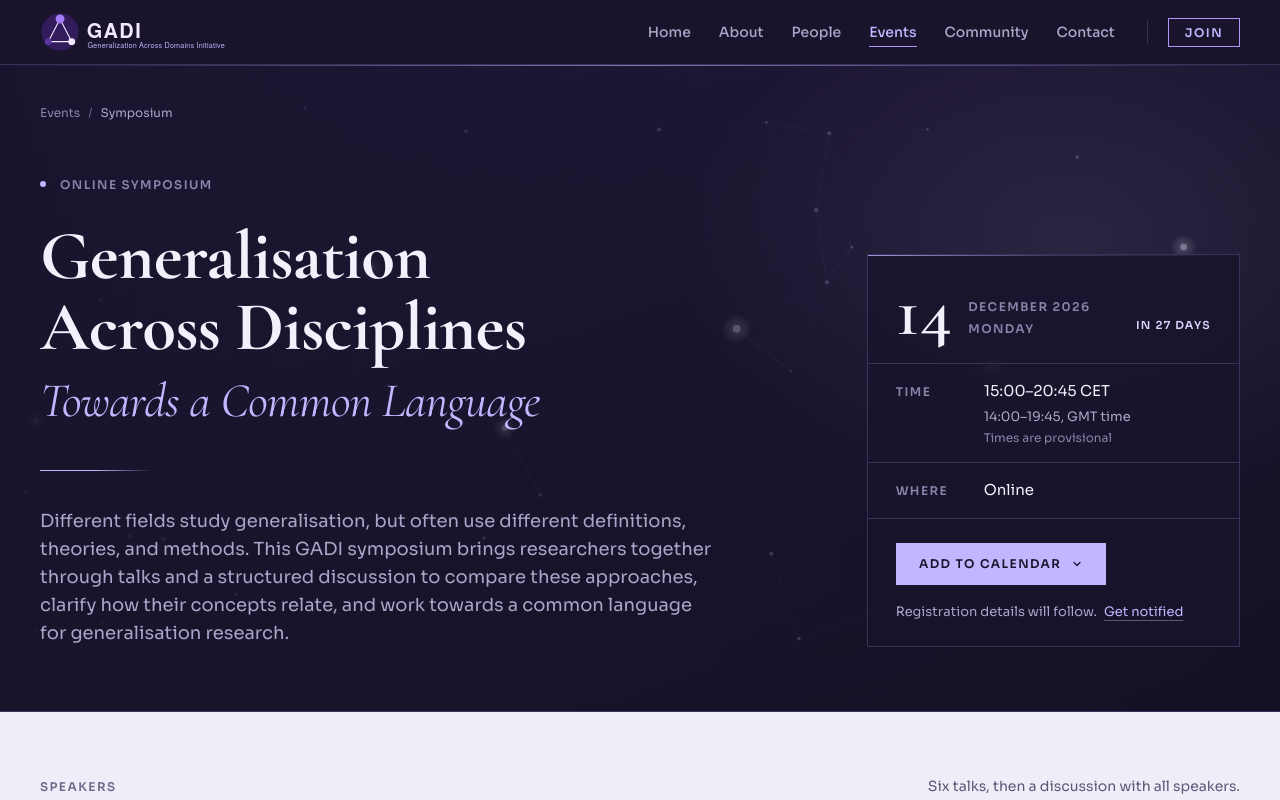
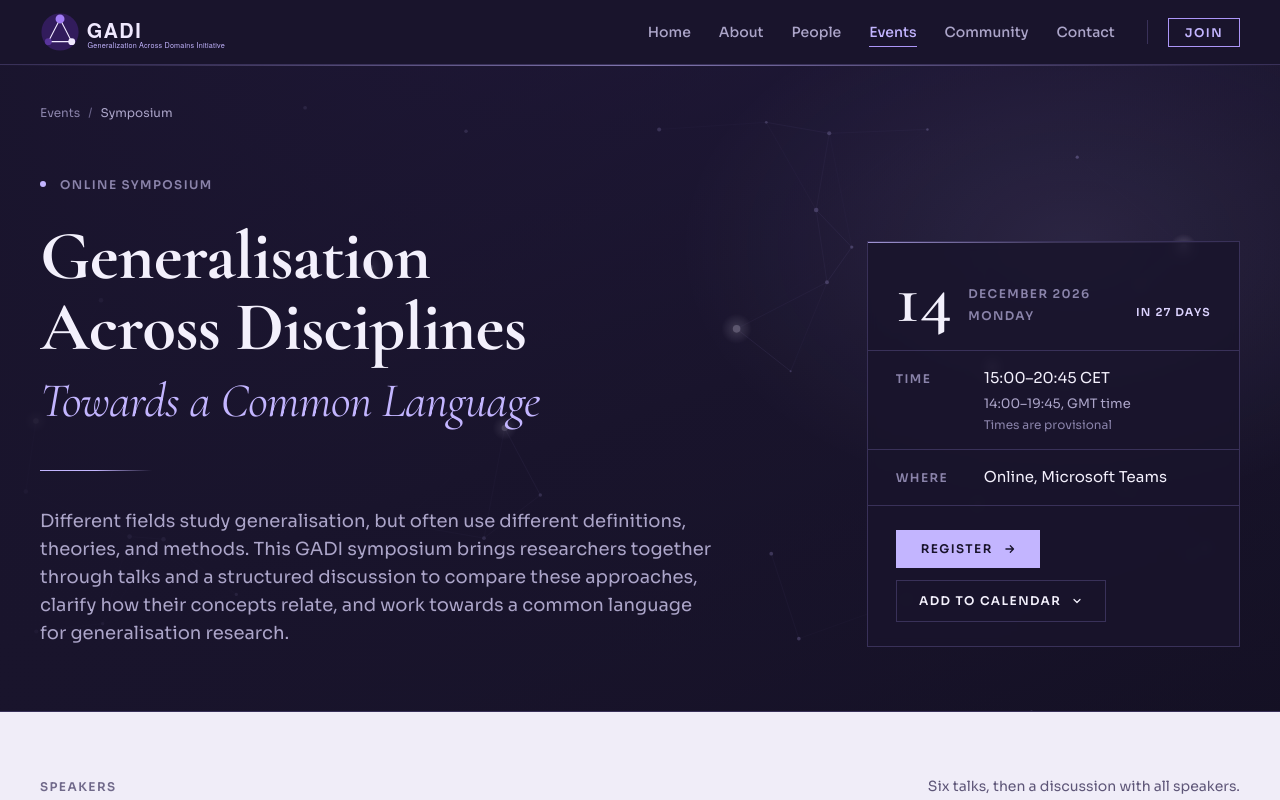
Before and after one commit to kennychechuanyu/gadi-site, an Astro site: page /events/generalisation-across-disciplines in a window 1280 px wide. Shown: the top 800 px of the page. Built offline with nearby package versions, Linux system fonts and the light colour scheme; Astro itself is replaced by a stand-in of ours.

Commit message:
Add registration link

```diff
--- a/src/content/events/generalisation-across-disciplines.md
+++ b/src/content/events/generalisation-across-disciplines.md
@@ -7,10 +7,11 @@ date: 2026-12-14
 time: "15:00–20:45"
 timezone: "Europe/Brussels"
 provisional: true
-location: "Online"
+location: "Online, Microsoft Teams"
 type: "symposium"
 featured: true
-registrationNote: "Registration details will follow."
+registrationUrl: "https://events.teams.microsoft.com/event/d2c42561-426f-4717-8632-06115992f47e@3973589b-9e40-4eb5-800e-b0b6383d1621"
+registrationNote: "Free and open to all. The symposium runs as a Microsoft Teams webinar, and the joining link is emailed to you as soon as you register. Attendees join without camera or microphone and can put questions to the speakers through the Teams Q&A."
 ogImage: "/images/og/generalisation-across-disciplines.jpg"
 format: "Each talk is 30 minutes plus 10 minutes for questions."
 about:
```
